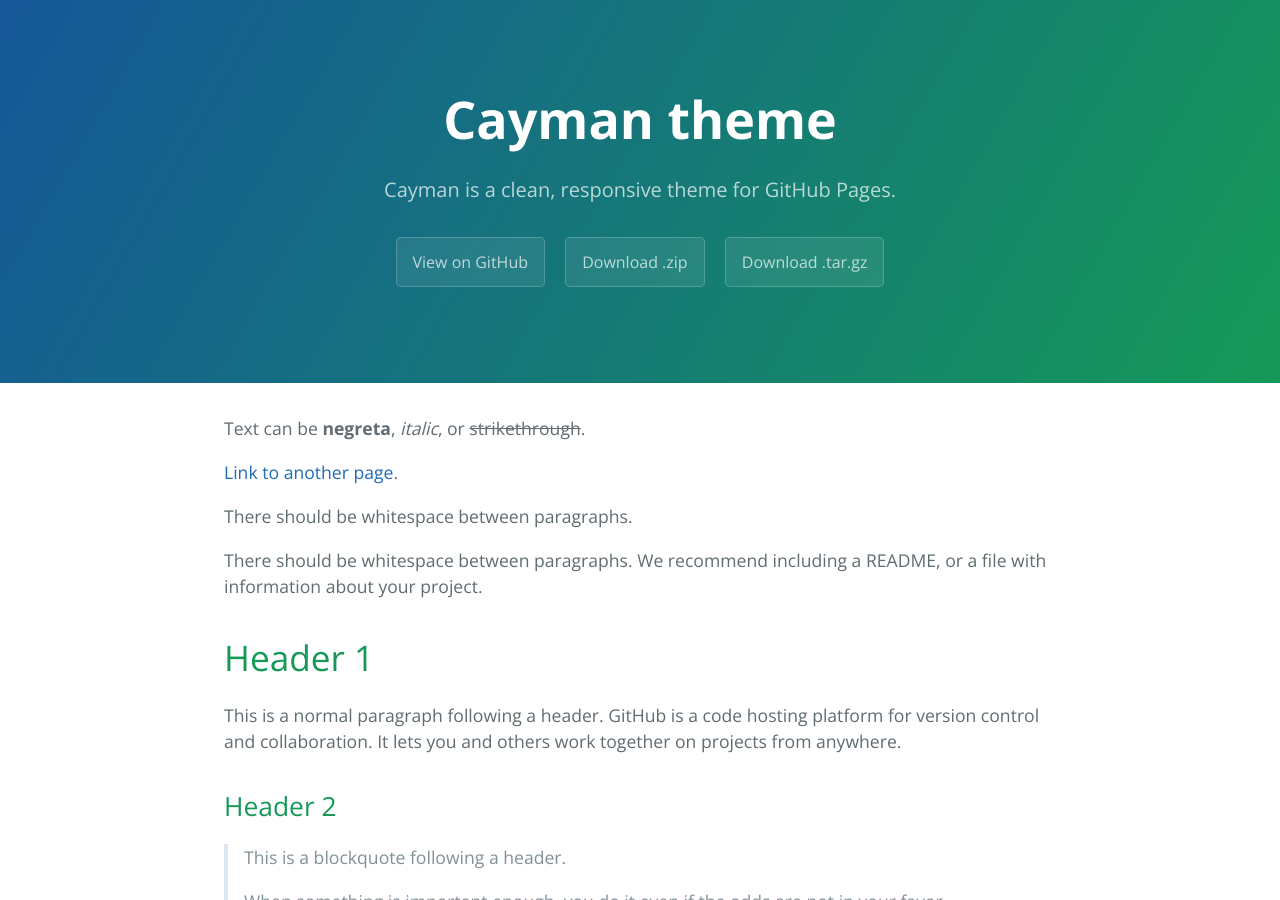
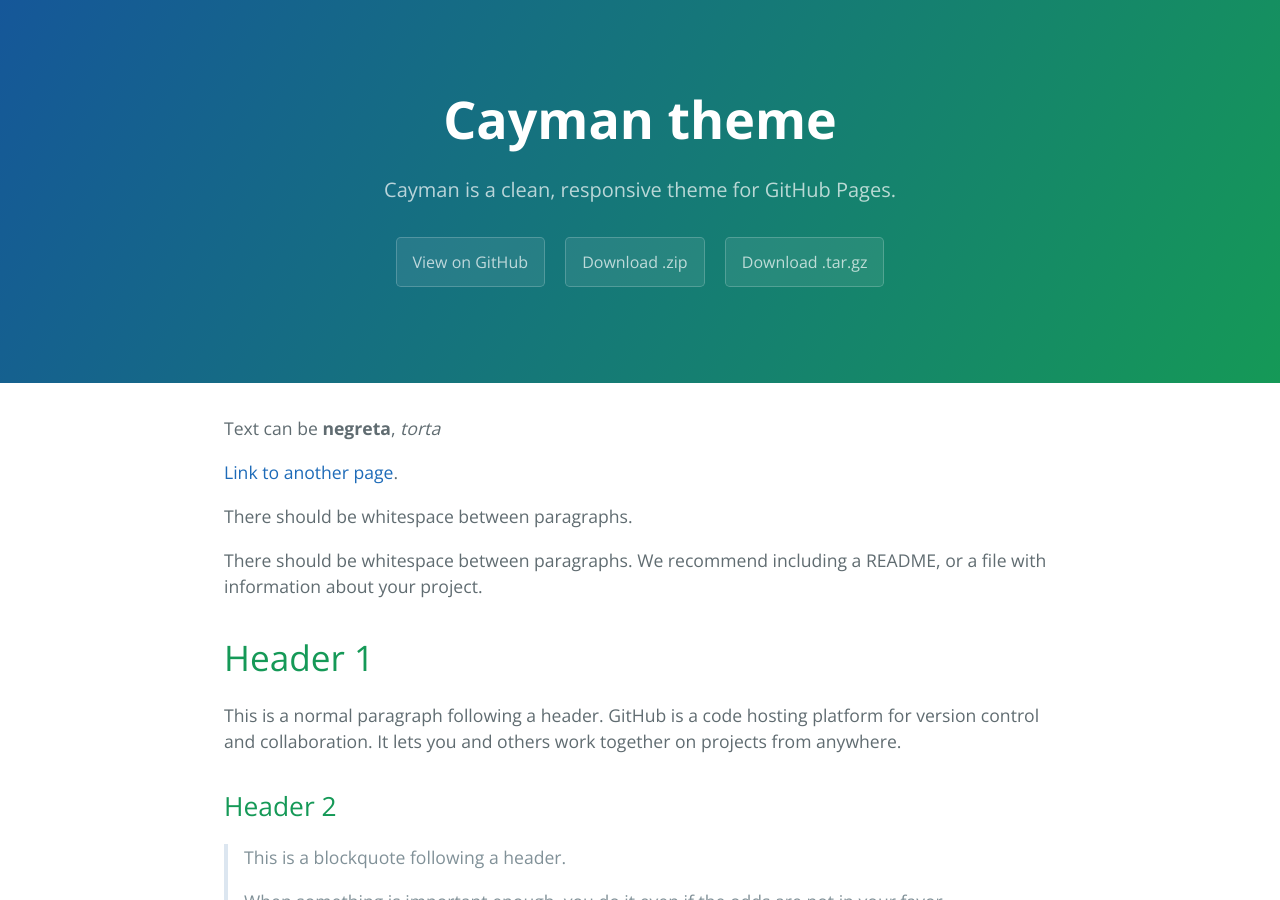
Before and after one commit to gvitores/cayman-master, a Jekyll site: the page built from index.md, in a window 1280 px wide and 900 px high. Built offline with Jekyll 4.4.1, drawn with Linux system fonts in a browser that asks for light colours.

Commit message:
Update index.md

```diff
--- a/index.md
+++ b/index.md
@@ -2,7 +2,7 @@
 layout: default
 ---
 
-Text can be **negreta**, _italic_, or ~~strikethrough~~.
+Text can be **negreta**, _torta_
 
 [Link to another page](./another-page.html).
 
```
